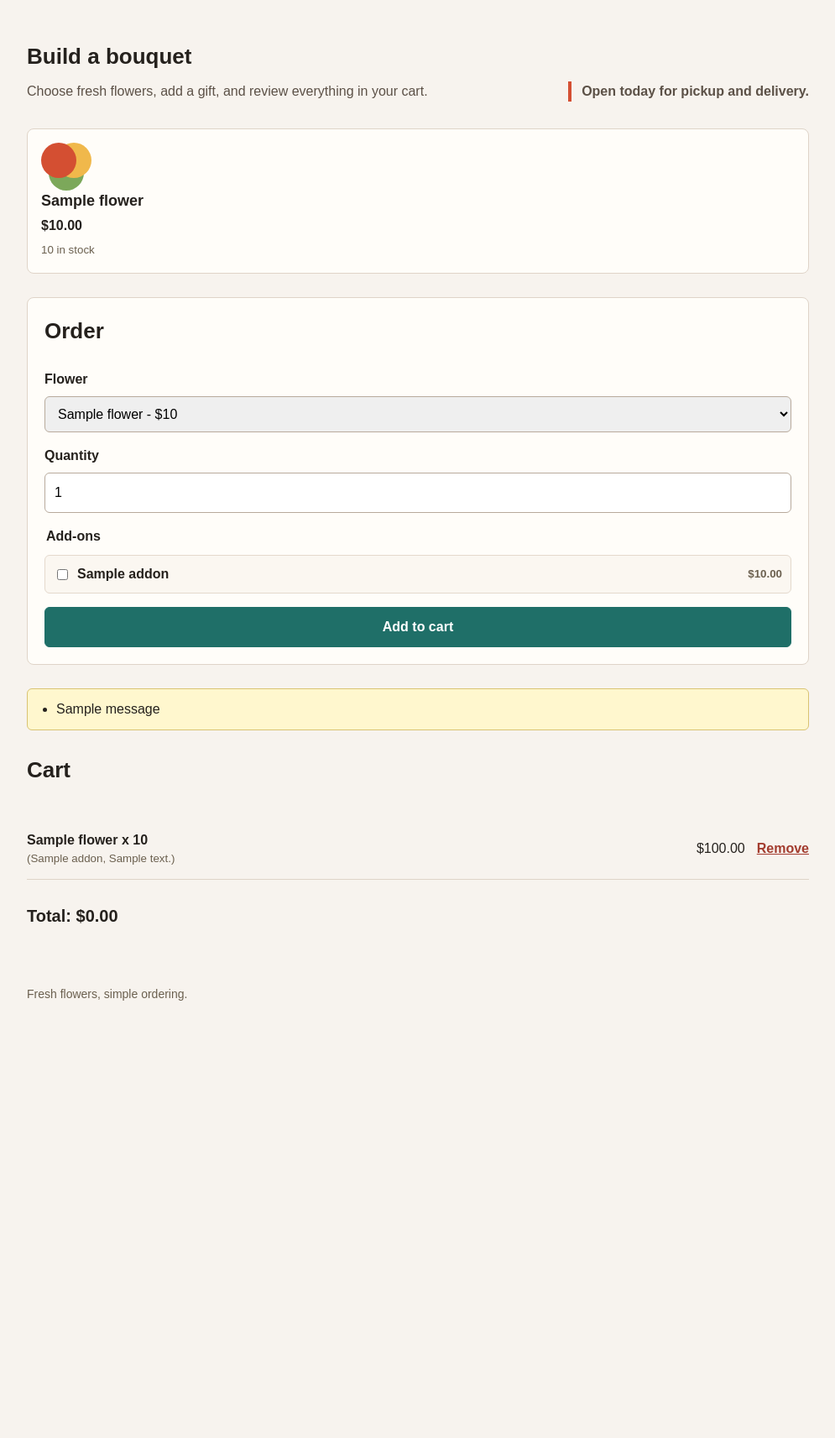
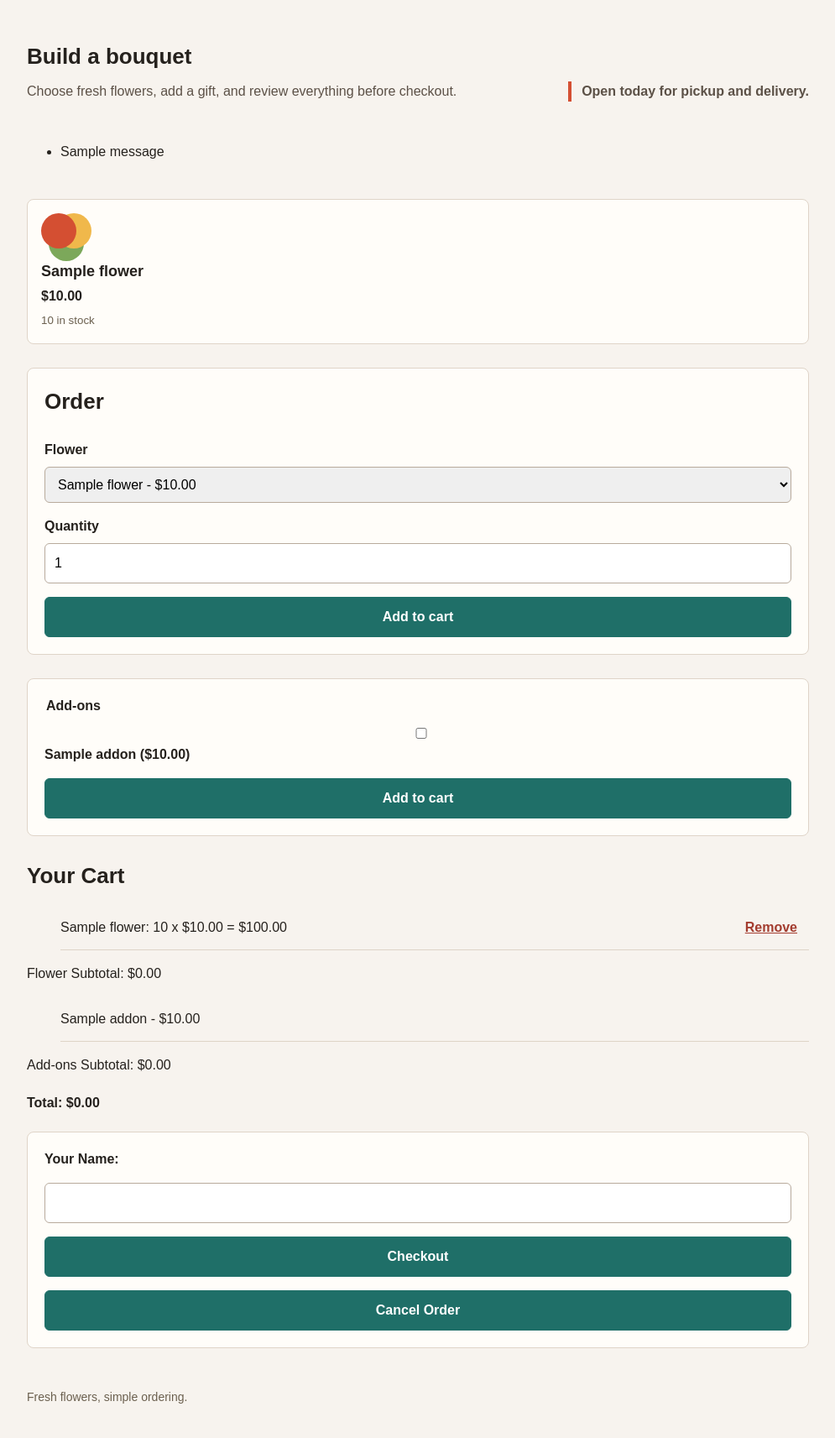
Before and after one commit to st25326-art/CSC2_Flask_Practise, a Flask app: template templates/index.html in a window 1280 px wide. Shown: the part 173-1886 px from the top of the page at 84% size, without its empty margins (142-1137 px from the left). Before the commit the page ends 1365 px from the top, so only its background shows below. Run offline with Flask 3, Linux system fonts and the light colour scheme; the template is opened without the code that fills it: most values are stand-ins (such as "Sample title", 1, 10 or a date in 2020); one stand-in notice (Sample message) is shown.

Commit message:
Add add-ons, cancel order, checkout and invoice features

```diff
--- a/app.py
+++ b/app.py
@@ -1,42 +1,33 @@
-from flask import Flask, flash, redirect, render_template, request, session, url_for
 import json
+import datetime
+from flask import Flask, render_template, request, session, redirect, url_for, flash
 
 app = Flask(__name__)
-app.secret_key = 'supersecretkey'
+app.secret_key = 'your_secret_key_here'  # keep your existing secret key if you have one
 
-
+# Load flowers and addons data from JSON files
 def load_data():
-    with open("data/flowers.json") as file:
-        flowers = json.load(file)
-    with open("data/addons.json") as file:
-        addons = json.load(file)
+    with open('data/flowers.json') as f:
+        flowers = json.load(f)
+    with open('data/addons.json') as f:
+        addons = json.load(f)
     return flowers, addons
 
-
-def calculate_total(cart):
-    return sum(item['price'] * item['quantity'] for item in cart)
-
+# Calculate total cost based on cart contents and selected addons
+def calculate_total(cart, selected_addons={}):
+    flower_subtotal = sum(item['price'] * item['quantity'] for item in cart)
+    addon_subtotal = sum(selected_addons.values())
+    total = flower_subtotal + addon_subtotal
+    return total, flower_subtotal, addon_subtotal
 
 def make_cart_item(flower, details):
-    if not flower:
-        return None
-
     if not isinstance(details, dict):
         return None
-
-    try:
-        price = float(details['price'])
-        quantity = int(details['quantity'])
-    except (KeyError, TypeError, ValueError):
-        return None
-
+    quantity = details.get('quantity', 0)
+    price = details.get('price', 0)
     addons = details.get('addons', [])
-    if not isinstance(addons, list):
-        addons = []
-
     if quantity < 1:
         return None
-
     return {
         'flower': flower,
         'addons': addons,
@@ -44,11 +35,9 @@ def make_cart_item(flower, details):
         'quantity': quantity
     }
 
-
 def get_cart():
     cart = session.get('cart', [])
     clean_cart = []
-
     if isinstance(cart, dict):
         for flower, details in cart.items():
             item = make_cart_item(flower, details)
@@ -57,99 +46,130 @@ def get_cart():
     elif isinstance(cart, list):
         for item in cart:
             if isinstance(item, dict):
-                item = make_cart_item(item.get('flower'), item)
-                if item:
-                    clean_cart.append(item)
-
+                cleaned = make_cart_item(item.get('flower'), item)
+                if cleaned:
+                    clean_cart.append(cleaned)
     if clean_cart != cart:
         session['cart'] = clean_cart
         session.modified = True
-
     return clean_cart
-
 
 @app.route("/")
 def home():
     flowers, addons = load_data()
     cart = get_cart()
-    total = calculate_total(cart)
+    selected_addons = session.get('selected_addons', {})
+    total, flower_subtotal, addon_subtotal = calculate_total(cart, selected_addons)
     return render_template(
         "index.html",
         flowers=flowers,
         addons=addons,
         cart=cart,
-        total=total
+        total=total,
+        flower_subtotal=flower_subtotal,
+        addon_subtotal=addon_subtotal,
+        selected_addons=selected_addons
     )
-
 
 @app.route('/add_to_cart', methods=['POST'])
 def add_to_cart():
     flower = request.form.get('flower')
-    try:
-        quantity = int(request.form.get('quantity', 1))
-    except ValueError:
-        quantity = 1
+    quantity = int(request.form.get('quantity', 1))
+    flowers, _ = load_data()
 
-    selected_addons = request.form.getlist('addons')
-    flowers, addons = load_data()
+    if flower not in flowers:
+        flash("Flower not found.")
+        return redirect(url_for('home'))
+
+    price = flowers[flower]['price']
     cart = get_cart()
 
-    if flower not in flowers:
-        flash("Invalid flower selected.")
-        return redirect(url_for('home'))
-
-    if quantity < 1:
-        quantity = 1
-
-    selected_addons = [
-        addon for addon in selected_addons
-        if addon in addons
-    ]
-    addon_total = sum(addons[addon]['price'] for addon in selected_addons)
+    for item in cart:
+        if item['flower'] == flower:
+            item['quantity'] += quantity
+            session['cart'] = cart
+            session.modified = True
+            flash(f"{quantity} {flower}(s) added to cart.")
+            return redirect(url_for('home'))
 
     cart.append({
         'flower': flower,
-        'addons': selected_addons,
-        'price': flowers[flower]['price'] + addon_total,
-        'quantity': quantity
+        'price': price,
+        'quantity': quantity,
+        'addons': []
     })
-
     session['cart'] = cart
     session.modified = True
-    flash(f"Added {quantity} {flower} order to the cart.")
-
+    flash(f"{quantity} {flower}(s) added to cart.")
     return redirect(url_for('home'))
 
-
-@app.route('/remove_from_cart/<int:item_index>')
-def remove_from_cart(item_index):
+@app.route('/remove_from_cart/<flower>')
+def remove_from_cart(flower):
     cart = get_cart()
-
-    if 0 <= item_index < len(cart):
-        removed_item = cart.pop(item_index)
-        session['cart'] = cart
-        session.modified = True
-        flash(f"Removed {removed_item['flower']} from the cart.")
-    else:
-        flash("Item not found in cart")
-
+    cart = [item for item in cart if item['flower'] != flower]
+    session['cart'] = cart
+    session.modified = True
+    flash(f"Removed all {flower.capitalize()} from the cart.")
     return redirect(url_for('home'))
 
+# Add selected addons to the session
+@app.route('/select_addon', methods=['POST'])
+def select_addon():
+    selected_addons = {}
+    _, addons = load_data()
+    selected_keys = request.form.getlist('addons')
+    if not selected_keys:
+        flash("No add-ons selected.")
+    else:
+        for addon in selected_keys:
+            if addon in addons:
+                selected_addons[addon] = float(addons[addon]['price'])
+        flash(f"{len(selected_addons)} add-on(s) added to cart.")
+    session['selected_addons'] = selected_addons
+    session.modified = True
+    return redirect(url_for('home'))
+
+# Clear cart and addons from the session (cancel current order)
+@app.route('/cancel_order', methods=['POST'])
+def cancel_order():
+    session.pop('cart', None)
+    session.pop('selected_addons', None)
+    session.modified = True
+    flash("Order cancelled. Your cart has been emptied.")
+    return redirect(url_for('home'))
+
+# Check out current order
+@app.route('/checkout', methods=['POST'])
+def checkout():
+    customer_name = request.form['customer_name'].strip().title()
+    if not customer_name:
+        flash("Customer name is required.")
+        return redirect(url_for('home'))
+    cart = get_cart()
+    selected_addons = session.get('selected_addons', {})
+    if not cart:
+        flash("Your cart is empty.")
+        return redirect(url_for('home'))
+    total, flower_subtotal, addon_subtotal = calculate_total(cart, selected_addons)
+    invoice_date = datetime.datetime.now().strftime('%Y-%m-%d %H:%M:%S')
+    invoice_number = f"INV_{customer_name.replace(' ', '_')}_{invoice_date}"
+    session.pop('cart', None)
+    session.pop('selected_addons', None)
+    session.modified = True
+    return render_template('invoices.html',
+        customer_name=customer_name,
+        cart=cart,
+        selected_addons=selected_addons,
+        total=total,
+        flower_subtotal=flower_subtotal,
+        addon_subtotal=addon_subtotal,
+        invoice_number=invoice_number,
+        invoice_date=invoice_date
+    )
 
 @app.route('/about')
 def about():
     return render_template('about.html')
 
-
-@app.route('/order_history')
-def order_history():
-    return render_template('order_history.html')
-
-
-@app.route('/invoices')
-def invoices():
-    return render_template('invoices.html')
-
-
-if __name__ == "__main__":
-    app.run(debug=True, use_reloader=False)
+if __name__ == '__main__':
+    app.run(debug=True)
--- a/templates/index.html
+++ b/templates/index.html
@@ -1,16 +1,27 @@
 {% extends "base.html" %}
+{% block title %}Flower Shop{% endblock %}
+{% block content %}
 
-{% block title %}Flower Shop{% endblock %}
-
-{% block content %}
 <section class="intro">
   <div>
     <h2>Build a bouquet</h2>
-    <p>Choose fresh flowers, add a gift, and review everything in your cart.</p>
+    <p>Choose fresh flowers, add a gift, and review everything before checkout.</p>
   </div>
   <p class="intro-note">Open today for pickup and delivery.</p>
 </section>
 
+<!-- Flash messages -->
+{% with messages = get_flashed_messages() %}
+  {% if messages %}
+    <ul class="flash-messages">
+      {% for message in messages %}
+        <li>{{ message }}</li>
+      {% endfor %}
+    </ul>
+  {% endif %}
+{% endwith %}
+
+<!-- Flower cards display -->
 <section class="flower-list" aria-label="Available flowers">
   {% for flower, details in flowers.items() %}
     <article class="flower-card">
@@ -22,70 +33,78 @@
   {% endfor %}
 </section>
 
+<!-- Flower order form -->
 <form action="{{ url_for('add_to_cart') }}" method="post">
   <h2>Order</h2>
-
   <div class="form-row">
     <label for="flower">Flower</label>
     <select name="flower" id="flower">
       {% for flower, details in flowers.items() %}
-      <option value="{{ flower }}">{{ flower }} - ${{ details['price'] }}</option>
+        <option value="{{ flower }}">{{ flower }} - ${{ '%.2f' % details['price'] }}</option>
       {% endfor %}
     </select>
   </div>
-
   <div class="form-row">
     <label for="quantity">Quantity</label>
     <input id="quantity" type="number" name="quantity" value="1" min="1">
   </div>
-
-  <fieldset>
-    <legend>Add-ons</legend>
-    <div class="addons">
-      {% for addon, details in addons.items() %}
-      <label class="addon-option">
-        <input type="checkbox" name="addons" value="{{ addon }}">
-        <span>{{ addon }}</span>
-        <small>${{ '%.2f' % details['price'] }}</small>
-      </label>
-      {% endfor %}
-    </div>
-  </fieldset>
-
   <button type="submit">Add to cart</button>
 </form>
 
-{% with messages = get_flashed_messages() %}
-  {% if messages %}
-    <ul class="flashes">
-      {% for message in messages %}
-      <li>{{ message }}</li>
+<!-- Add-ons form -->
+<form action="{{ url_for('select_addon') }}" method="post">
+  <fieldset>
+    <legend>Add-ons</legend>
+    {% for addon, data in addons.items() %}
+      <label>
+        <input type="checkbox" name="addons" value="{{ addon }}">
+        {{ addon }} (${{ '%.2f' % data['price'] }})
+      </label><br>
     {% endfor %}
-    </ul>
-  {% endif %}
-{% endwith %}
+  </fieldset>
+  <button type="submit">Add to cart</button>
+</form>
 
-<h2>Cart</h2>
+<!-- Cart section -->
+<section class="cart">
+  <h2>Your Cart</h2>
   {% if cart %}
-  <ul class="cart">
+    <ul>
       {% for item in cart %}
         <li>
-      <div>
-        <strong>{{ item['flower'] }} x {{ item['quantity'] }}</strong>
-        {% if item['addons'] %}
-        <small>{{ item['addons'] | join(', ') }}</small>
-        {% else %}
-        <small>No add-ons</small>
-        {% endif %}
-      </div>
-      <span>${{ '%.2f' % (item['quantity'] * item['price']) }}</span>
-      <a href="{{ url_for('remove_from_cart', item_index=loop.index0) }}">Remove</a>
+          {{ item['flower'] }}: {{ item['quantity'] }} x ${{ '%.2f' % item['price'] }} = ${{ '%.2f' % (item['quantity'] * item['price']) }}
+          <a href="{{ url_for('remove_from_cart', flower=item['flower']) }}">Remove</a>
         </li>
       {% endfor %}
     </ul>
+    <p>Flower Subtotal: ${{ '%.2f' % flower_subtotal }}</p>
+
+    {% if selected_addons %}
+      <ul>
+        {% for addon, price in selected_addons.items() %}
+          <li>{{ addon }} - ${{ '%.2f' % price }}</li>
+        {% endfor %}
+      </ul>
+      <p>Add-ons Subtotal: ${{ '%.2f' % addon_subtotal }}</p>
+    {% endif %}
+
+    <h4>Total: ${{ '%.2f' % total }}</h4>
+
+    <form action="{{ url_for('checkout') }}" method="post">
+      <label for="customer_name_checkout">Your Name:</label>
+      <input type="text" name="customer_name" id="customer_name_checkout" required>
+      <button type="submit">Checkout</button>
+      <button type="submit"
+        formaction="{{ url_for('cancel_order') }}"
+        onclick="return confirm('Are you sure you want to cancel your order?');">
+        Cancel Order
+      </button>
+    </form>
+
   {% else %}
     <p>Your cart is empty.</p>
+    <h4>Total: $0.00</h4>
   {% endif %}
+</section>
 
-<p class="total">Total: ${{ '%.2f' % total }}</p>
 {% endblock %}
```
Also changed, not shown: templates/invoices.html (+34 -4 lines). Lines whose indentation alone changed are shown as unchanged.
